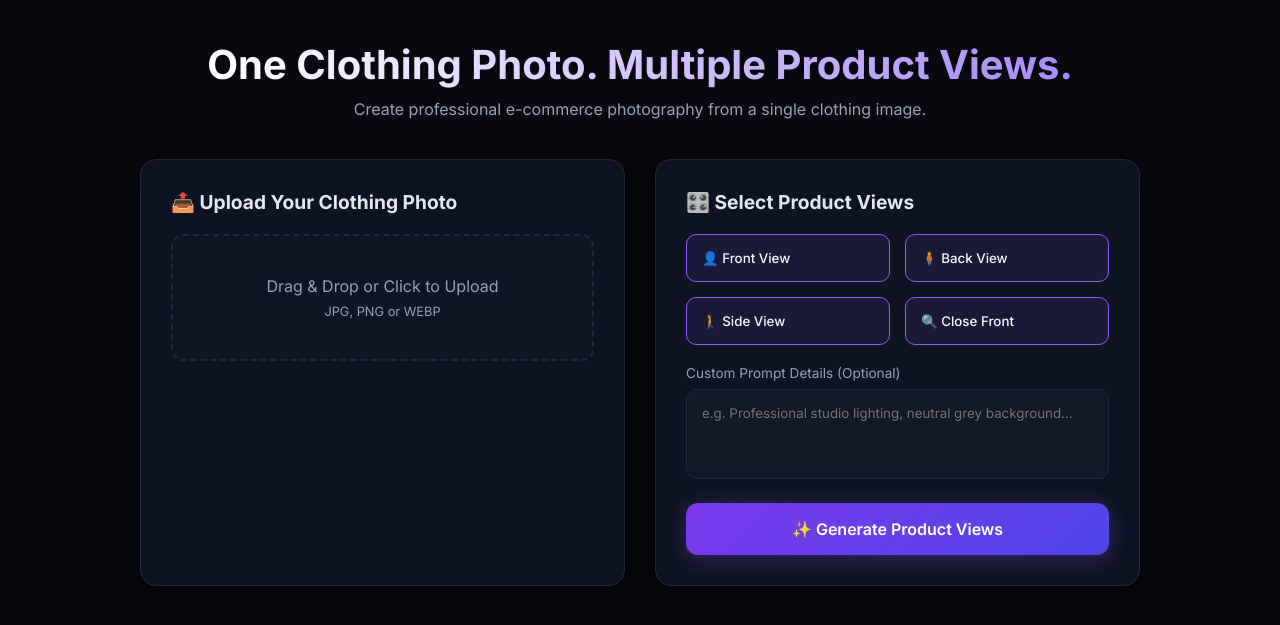
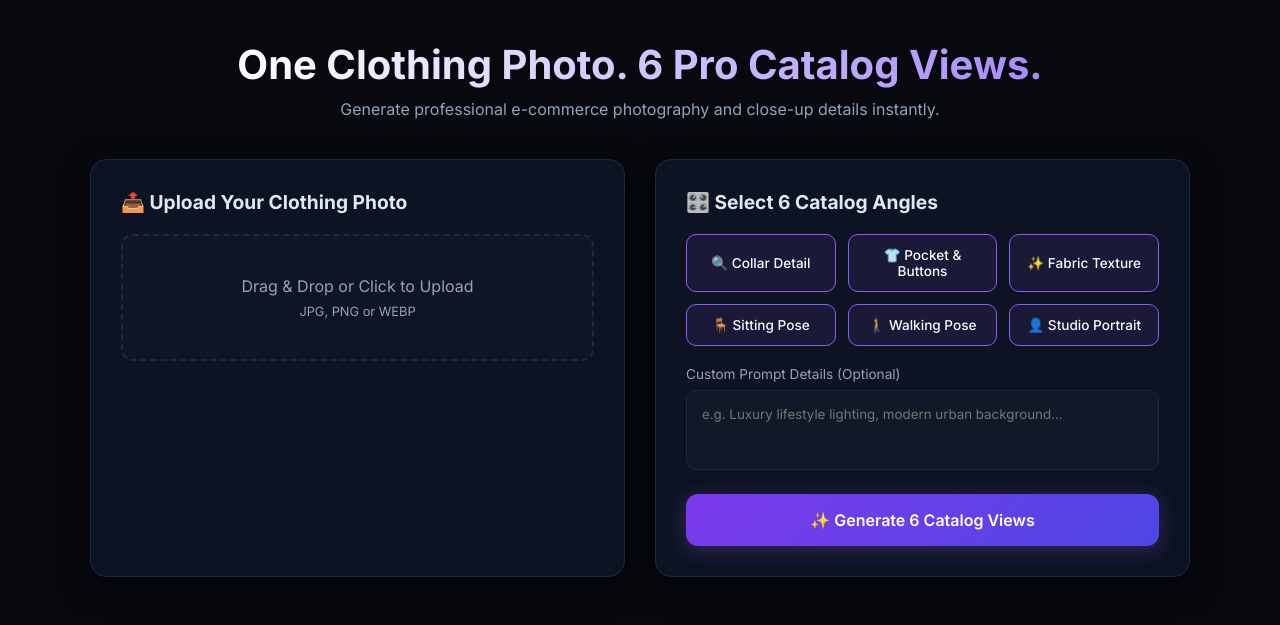
Before and after one commit to ShubhamCodesDS/ai-clothing-catalog, a Flask app: page / in a window 1280 px wide. Shown: the top 625 px of the page. Run offline with Flask 3, Linux system fonts and the light colour scheme.

Commit message:
Update index.html

```diff
--- a/templates/index.html
+++ b/templates/index.html
@@ -20,24 +20,31 @@
         header { text-align: center; margin-bottom: 40px; }
         h1 { font-size: 2.5rem; font-weight: 700; margin-bottom: 10px; background: linear-gradient(to right, #ffffff, #a78bfa); -webkit-background-clip: text; -webkit-text-fill-color: transparent; }
         p { color: var(--text-muted); font-size: 1rem; }
-        .main-container { display: grid; grid-template-columns: 1fr 1fr; gap: 30px; width: 100%; max-width: 1000px; }
+        .main-container { display: grid; grid-template-columns: 1fr 1fr; gap: 30px; width: 100%; max-width: 1100px; margin-bottom: 40px; }
         .card { background-color: var(--bg-card); border: 1px solid var(--border-color); border-radius: 16px; padding: 30px; box-shadow: 0 10px 30px rgba(0,0,0,0.5); }
         .card h2 { font-size: 1.2rem; margin-bottom: 20px; display: flex; align-items: center; gap: 10px; color: #e2e8f0; }
         .upload-box { border: 2px dashed var(--border-color); border-radius: 12px; padding: 40px 20px; text-align: center; cursor: pointer; transition: 0.3s; background: rgba(255,255,255,0.01); }
         .upload-box:hover { border-color: var(--accent-purple); background: rgba(139, 92, 246, 0.03); }
-        .views-grid { display: grid; grid-template-columns: 1fr 1fr; gap: 15px; margin-bottom: 20px; }
-        .view-btn { background: #111827; border: 1px solid var(--border-color); color: var(--text-muted); padding: 15px; border-radius: 10px; cursor: pointer; text-align: left; font-weight: 500; transition: 0.2s; }
+        .views-grid { display: grid; grid-template-columns: 1fr 1fr 1fr; gap: 12px; margin-bottom: 20px; }
+        .view-btn { background: #111827; border: 1px solid var(--border-color); color: var(--text-muted); padding: 12px; border-radius: 10px; cursor: pointer; text-align: center; font-weight: 500; font-size: 0.85rem; transition: 0.2s; }
         .view-btn.active { border-color: var(--accent-purple); color: var(--text-main); background: rgba(139, 92, 246, 0.1); }
-        textarea { width: 100%; background: #111827; border: 1px solid var(--border-color); border-radius: 10px; padding: 15px; color: var(--text-main); resize: none; height: 90px; margin-bottom: 20px; outline: none; }
+        textarea { width: 100%; background: #111827; border: 1px solid var(--border-color); border-radius: 10px; padding: 15px; color: var(--text-main); resize: none; height: 80px; margin-bottom: 20px; outline: none; }
         textarea:focus { border-color: var(--accent-purple); }
         .generate-btn { width: 100%; background: linear-gradient(135deg, #7c3aed, #4f46e5); color: white; border: none; padding: 16px; border-radius: 12px; font-weight: 600; font-size: 1rem; cursor: pointer; box-shadow: 0 4px 20px var(--accent-glow); transition: 0.3s; }
         .generate-btn:hover { opacity: 0.9; transform: translateY(-1px); }
+
+        /* 6 Column Results Section */
+        .results-section { width: 100%; max-width: 1100px; background-color: var(--bg-card); border: 1px solid var(--border-color); border-radius: 16px; padding: 30px; margin-top: 20px; }
+        .results-grid { display: grid; grid-template-columns: repeat(3, 1fr); gap: 20px; margin-top: 20px; }
+        .result-item { background: #111827; border: 1px solid var(--border-color); border-radius: 12px; overflow: hidden; text-align: center; }
+        .result-item img { width: 100%; height: 220px; object-fit: cover; border-bottom: 1px solid var(--border-color); }
+        .result-item p { padding: 12px; font-size: 0.9rem; font-weight: 500; color: #e2e8f0; }
     </style>
 </head>
 <body>
     <header>
-        <h1>One Clothing Photo. Multiple Product Views.</h1>
-        <p>Create professional e-commerce photography from a single clothing image.</p>
+        <h1>One Clothing Photo. 6 Pro Catalog Views.</h1>
+        <p>Generate professional e-commerce photography and close-up details instantly.</p>
     </header>
 
     <div class="main-container">
@@ -52,19 +59,53 @@
         </div>
 
         <div class="card">
-            <h2>🎛️ Select Product Views</h2>
+            <h2>🎛️ Select 6 Catalog Angles</h2>
             <div class="views-grid">
-                <button type="button" class="view-btn active" onclick="toggleView(this)">👤 Front View</button>
-                <button type="button" class="view-btn active" onclick="toggleView(this)">🧍 Back View</button>
-                <button type="button" class="view-btn active" onclick="toggleView(this)">🚶 Side View</button>
-                <button type="button" class="view-btn active" onclick="toggleView(this)">🔍 Close Front</button>
+                <button type="button" class="view-btn active" onclick="toggleView(this)">🔍 Collar Detail</button>
+                <button type="button" class="view-btn active" onclick="toggleView(this)">👕 Pocket & Buttons</button>
+                <button type="button" class="view-btn active" onclick="toggleView(this)">✨ Fabric Texture</button>
+                <button type="button" class="view-btn active" onclick="toggleView(this)">🪑 Sitting Pose</button>
+                <button type="button" class="view-btn active" onclick="toggleView(this)">🚶 Walking Pose</button>
+                <button type="button" class="view-btn active" onclick="toggleView(this)">👤 Studio Portrait</button>
             </div>
             <label style="font-size: 0.85rem; color: var(--text-muted); display: block; margin-bottom: 8px;">Custom Prompt Details (Optional)</label>
-            <textarea name="prompt" placeholder="e.g. Professional studio lighting, neutral grey background..."></textarea>
-            <button type="submit" class="generate-btn">✨ Generate Product Views</button>
+            <textarea name="prompt" placeholder="e.g. Luxury lifestyle lighting, modern urban background..."></textarea>
+            <button type="submit" class="generate-btn">✨ Generate 6 Catalog Views</button>
             </form>
         </div>
     </div>
+
+    {% if generated_images %}
+    <div class="results-section">
+        <h2>✨ Generated Pro Catalog Results (6 Views)</h2>
+        <div class="results-grid">
+            <div class="result-item">
+                <img src="{{ generated_images.collar }}" alt="Collar Detail">
+                <p>1. Collar & Brand Tag View</p>
+            </div>
+            <div class="result-item">
+                <img src="{{ generated_images.pocket }}" alt="Pocket View">
+                <p>2. Pocket & Button View</p>
+            </div>
+            <div class="result-item">
+                <img src="{{ generated_images.texture }}" alt="Fabric Texture">
+                <p>3. Fabric Texture Close-up</p>
+            </div>
+            <div class="result-item">
+                <img src="{{ generated_images.sitting }}" alt="Sitting Pose">
+                <p>4. Model Sitting View</p>
+            </div>
+            <div class="result-item">
+                <img src="{{ generated_images.walking }}" alt="Walking Pose">
+                <p>5. Model Walking View</p>
+            </div>
+            <div class="result-item">
+                <img src="{{ generated_images.studio }}" alt="Studio Portrait">
+                <p>6. Studio Portrait View</p>
+            </div>
+        </div>
+    </div>
+    {% endif %}
 
     <script>
         function updateFileName(input) {
```
